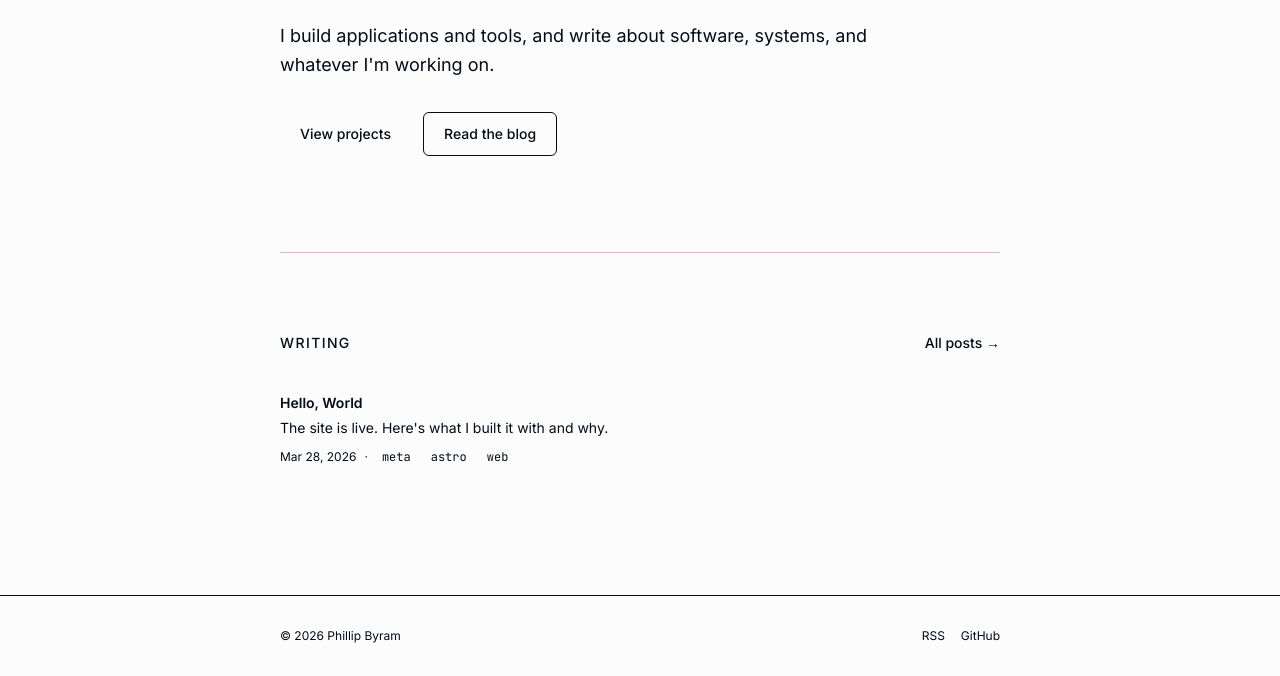
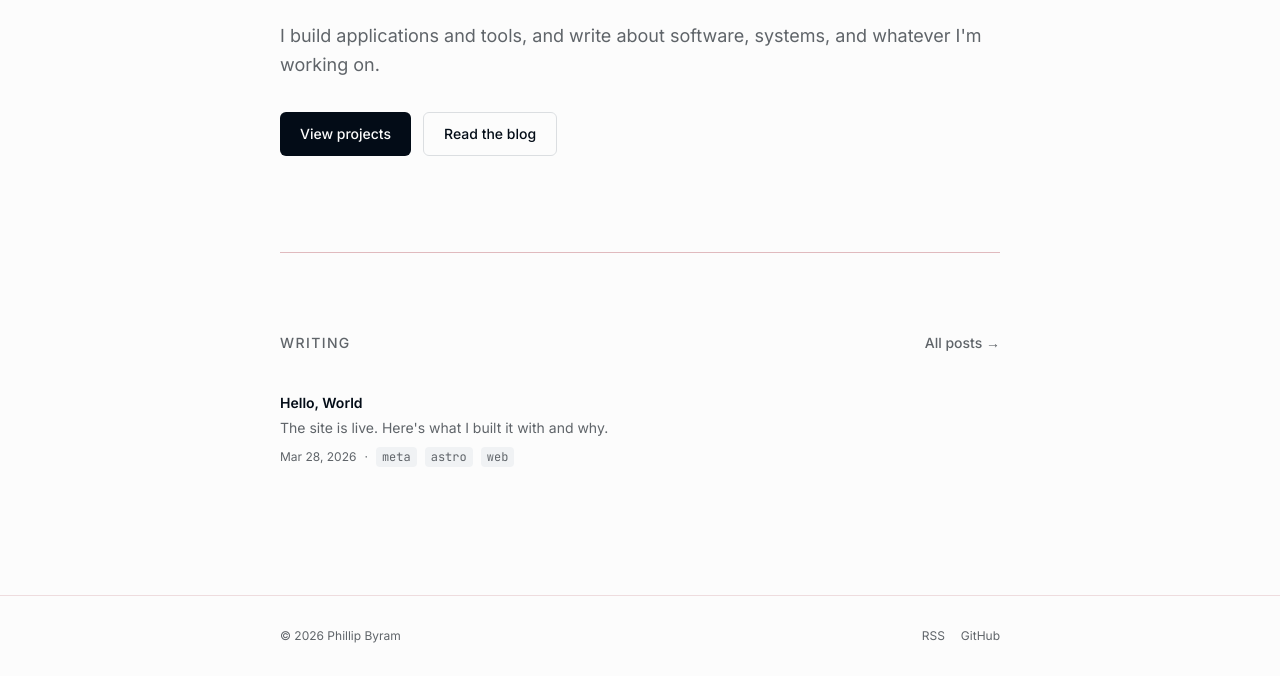
Before and after one commit to PilHliP211/personal-website, an Astro site: page / in a window 1280 px wide. Shown: the part 209-885 px from the top of the page. Built offline with nearby package versions, Linux system fonts and the light colour scheme; Astro itself is replaced by a stand-in of ours.

Commit message:
Fix semantic Tailwind color utilities

```diff
--- a/docs/DESIGN_STANDARDS.md
+++ b/docs/DESIGN_STANDARDS.md
@@ -26,6 +26,10 @@ feel like a well-maintained tool — purposeful, no excess.
 Foundation is a deep navy / near-white monochrome pair using OKLCH with
 hue 250 for cool blue undertones. Accent is a muted coral (hue 15) used
 **only for decorative elements** — never for links or interactive text.
+
+Implementation contract:
+- Semantic colors are defined as Tailwind theme variables in [src/styles/global.css](/mnt/c/Users/phill/code/personal-website/src/styles/global.css) using the `--color-*` namespace so utilities like `bg-surface`, `text-muted`, `border-border`, and `ring-border` are generated automatically.
+- Light mode values are the default `@theme` values. Dark mode and high-contrast adjustments override the same `--color-*` tokens in the cascade instead of introducing a second naming layer.
 
 | Token | Light | Dark | Usage |
 |---|---|---|---|
--- a/docs/bugs/BUG-001-color-token-utilities.md
+++ b/docs/bugs/BUG-001-color-token-utilities.md
@@ -1,6 +1,6 @@
 # BUG-001 - Generate Tailwind color-token utilities
 
-Status: Proposed
+Status: Completed
 
 ## Dependencies
 
@@ -14,6 +14,12 @@ The site templates rely on semantic Tailwind classes such as `text-muted`,
 deployed stylesheet. This causes colors, borders, chips, nav states, and other
 UI states to render inconsistently across the site.
 
+## Resolution
+
+- Exposed the semantic color tokens through Tailwind `@theme` in [src/styles/global.css](/mnt/c/Users/phill/code/personal-website/src/styles/global.css) so utilities like `text-muted`, `bg-surface`, `border-border`, `ring-border`, and `divide-border` are generated.
+- Preserved theme switching by overriding the same `--color-*` tokens in `.dark` and the high-contrast media query, which keeps shared components and prose styles aligned with the runtime palette.
+- Validated the build output for the expected selectors and visually checked the affected routes in light and dark mode using headless browser screenshots from the locally served build.
+
 ## Implementation steps
 
 1. Decide whether semantic colors should be exposed through Tailwind `@theme`
--- a/docs/bugs/REFACTOR-001-consolidate-theme-contract.md
+++ b/docs/bugs/REFACTOR-001-consolidate-theme-contract.md
@@ -1,6 +1,6 @@
 # REFACTOR-001 - Consolidate the theme and semantic color contract
 
-Status: Proposed
+Status: Completed
 
 ## Dependencies
 
@@ -14,6 +14,12 @@ plain CSS custom properties, and templates that expect generated semantic
 utility classes. That mixed contract is hard to reason about and is already the
 source of production drift.
 
+## Resolution
+
+- Promoted the semantic color palette into Tailwind `@theme` variables in [src/styles/global.css](/mnt/c/Users/phill/code/personal-website/src/styles/global.css), alongside the existing font tokens.
+- Kept the same `--color-*` names for runtime theme switching so `.dark` and high-contrast overrides update the exact variables that Tailwind utilities consume.
+- Documented the contract in [docs/DESIGN_STANDARDS.md](/mnt/c/Users/phill/code/personal-website/docs/DESIGN_STANDARDS.md) so future semantic colors continue to generate utilities predictably.
+
 ## Implementation steps
 
 1. Choose a single styling contract for semantic colors.
--- a/src/styles/global.css
+++ b/src/styles/global.css
@@ -12,33 +12,30 @@
 @theme {
   --font-sans: "Inter Variable", "Inter", system-ui, sans-serif;
   --font-mono: "JetBrains Mono", "Fira Code", ui-monospace, monospace;
+  --color-bg: oklch(0.99 0 0); /* #FCFCFC near-white */
+  --color-surface: oklch(0.96 0.003 250); /* #F0F2F4 light gray */
+  --color-text: oklch(0.15 0.03 250); /* #030C17 deep ink */
+  --color-muted: oklch(0.50 0.01 250); /* #5F6469 medium gray */
+  --color-border: oklch(0.90 0.005 250); /* #DBDEE1 light border */
+  --color-accent: oklch(0.58 0.12 15); /* #B65963 muted coral */
+  --color-focus: oklch(0.58 0.12 15);
 }
 
 @layer base {
-  /* ── Light mode ── */
   :root {
     color-scheme: light;
-
-    --color-bg:      oklch(0.99 0 0);           /* #FCFCFC near-white */
-    --color-surface: oklch(0.96 0.003 250);     /* #F0F2F4 light gray */
-    --color-text:    oklch(0.15 0.03 250);      /* #030C17 deep ink */
-    --color-muted:   oklch(0.50 0.01 250);      /* #5F6469 medium gray */
-    --color-border:  oklch(0.90 0.005 250);     /* #DBDEE1 light border */
-    --color-accent:  oklch(0.58 0.12 15);       /* #B65963 muted coral */
-    --color-focus:   oklch(0.58 0.12 15);
   }
 
-  /* ── Dark mode ── */
   .dark {
     color-scheme: dark;
 
-    --color-bg:      oklch(0.20 0.06 250);      /* #001730 deep navy */
-    --color-surface: oklch(0.25 0.05 250);      /* #0D2339 raised navy */
-    --color-text:    oklch(0.93 0.005 250);     /* #E5E8EB soft white */
-    --color-muted:   oklch(0.60 0.015 250);     /* #7A8189 bluish gray */
-    --color-border:  oklch(0.30 0.04 250);      /* #1E2F41 navy border */
-    --color-accent:  oklch(0.72 0.10 15);       /* #DC8A90 warm coral */
-    --color-focus:   oklch(0.72 0.10 15);
+    --color-bg: oklch(0.20 0.06 250); /* #001730 deep navy */
+    --color-surface: oklch(0.25 0.05 250); /* #0D2339 raised navy */
+    --color-text: oklch(0.93 0.005 250); /* #E5E8EB soft white */
+    --color-muted: oklch(0.60 0.015 250); /* #7A8189 bluish gray */
+    --color-border: oklch(0.30 0.04 250); /* #1E2F41 navy border */
+    --color-accent: oklch(0.72 0.10 15); /* #DC8A90 warm coral */
+    --color-focus: oklch(0.72 0.10 15);
   }
 
   html {
```
